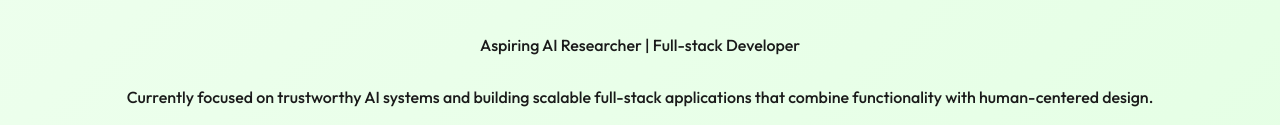
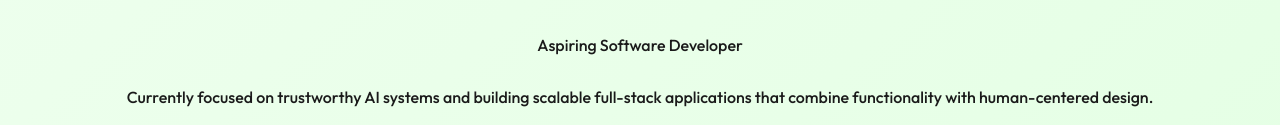
Before and after one commit to SumaReddy369/suma-mallu.github.io, a plain HTML site: page index.html in a window 1280 px wide. Shown: the part 514-639 px from the top of the page. Drawn offline with Linux system fonts and the light colour scheme.

Commit message:
Update index.html

```diff
--- a/index.html
+++ b/index.html
@@ -187,7 +187,7 @@
   <header>
     <img src="profile.png" alt="Suma Mallu" class="avatar" />
     <h1>Hello, I'm Suma</h1>
-    <p class="subtitle">Aspiring AI Researcher | Full-stack Developer</p>
+    <p class="subtitle">Aspiring Software Developer</p>
     <p>Currently focused on trustworthy AI systems and building scalable full-stack applications that combine functionality with human-centered design.</p>
   </header>
 <!-- existing content continues -->
```
